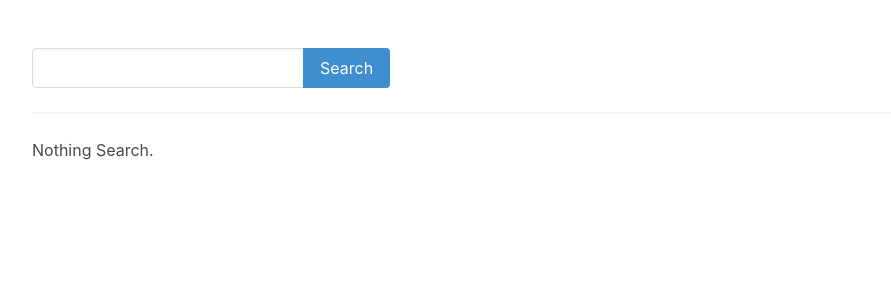
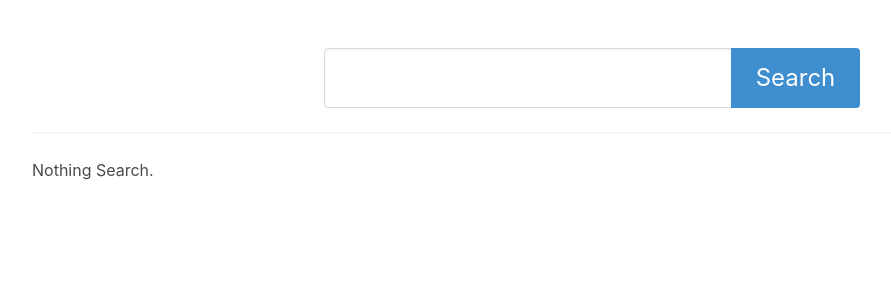
Before and after one commit to thoamsy/paper-alignments, a React (Create React App) app in the folder workspace/: page / in a window 1280 px wide. Shown: the top 300 px of the page, without its empty margins (48-939 px from the left). Built offline with nearby package versions, Linux system fonts and the light colour scheme.

Commit message:
feat: 调整搜索框的 UI

```diff
--- a/workspace/src/Search.js
+++ b/workspace/src/Search.js
@@ -3,18 +3,20 @@ import cx from 'classnames';
 
 const Search = ({ onSubmit, value, onChange, isSearching }) => (
   <form action="/search" onSubmit={onSubmit} className="form">
-    <div className="field has-addons">
+    <div className="field has-addons has-addons-centered">
       <div className="control">
         <input
           type="search"
-          className="input"
+          className="input is-large"
           value={value}
           onChange={onChange}
         />
       </div>
       <div className="control">
         <button
-          className={cx('button', 'is-info', { 'is-loading': isSearching })}
+          className={cx('is-large', 'button', 'is-info', {
+            'is-loading': isSearching,
+          })}
         >
           Search
         </button>
```
Also changed, not shown: 1 other file (tests, documents, lock files or other folders).
